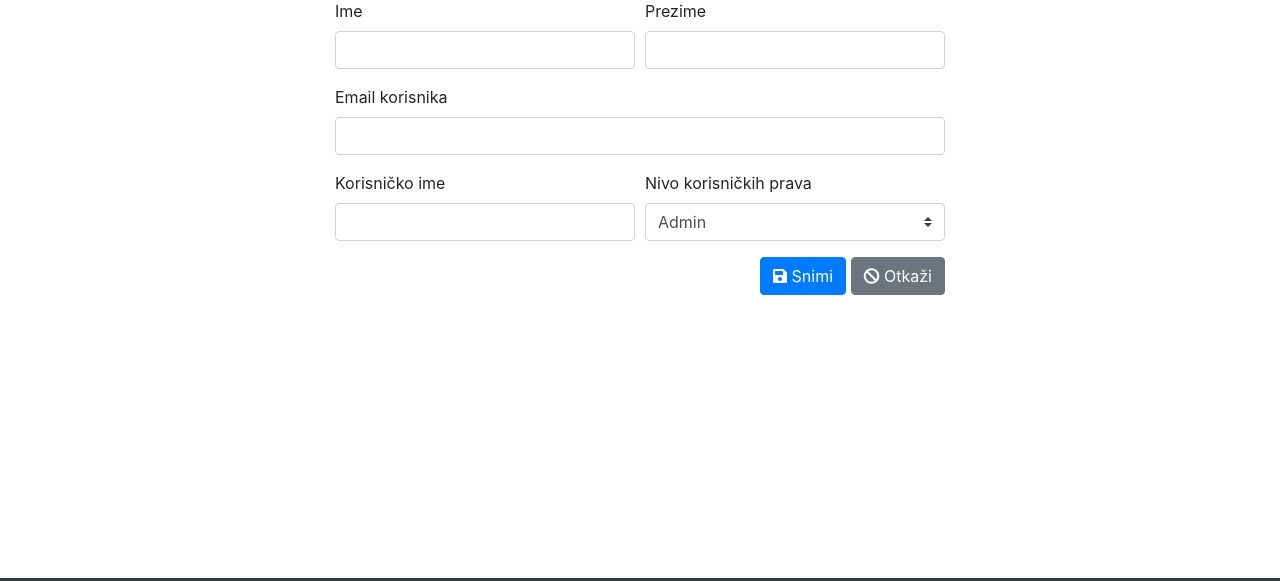
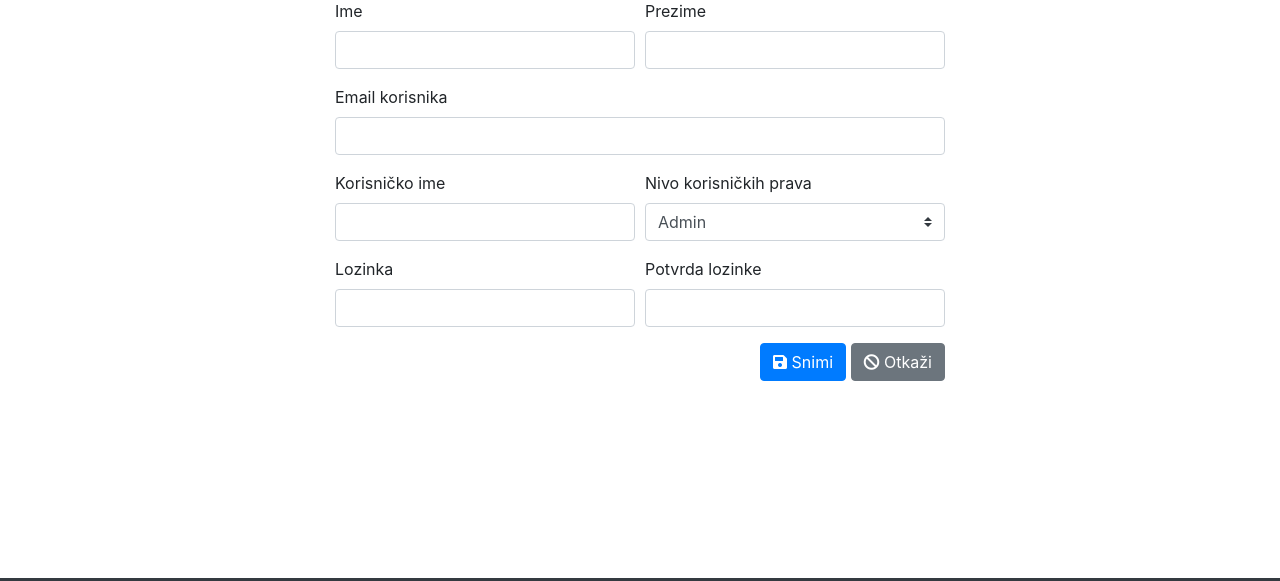
Before and after one commit to chana-chh/termini, a PHP site: template app/views/korisnik/izmena.twig in a window 1280 px wide. Shown: the part 194-775 px from the top of the page. Run offline with PHP 8.4, Linux system fonts and the light colour scheme; the template is opened without the code that fills it, so the values that code supplies are empty; some libraries are stand-ins or nearby versions.

Commit message:
Korisnici izmena pass

```diff
--- a/app/views/korisnik/izmena.twig
+++ b/app/views/korisnik/izmena.twig
@@ -13,7 +13,8 @@
 		</div>
 		<hr />
 		<form id="izmena-forma" action="{{ path_for('admin.korisnik.izmena.post') }}" method="POST"
-			class="needs-validation" novalidate>
+			class="needs-validation" novalidate
+			oninput='lozinka_potvrda.setCustomValidity(lozinka_potvrda.value != lozinka.value ? "Lozika se ne poklapa!" : "")'>
 			{{ csrf | raw }}
 			<input type="hidden" id="id" name="id" value="{{ korisnik.id }}" />
 			<div class="form-row">
@@ -75,6 +76,26 @@
 					</div>
 				</div>
 			</div>
+			<div class="form-row">
+				<div class="form-group col-md-6">
+            		<label for="lozinka" class="uk-form-label">Lozinka</label>
+            		<input class="form-control" type="password" name="lozinka" id="lozinka" class="form-control"
+              		autocomplete="new-password" />
+              		<div class="valid-feedback">Odgovarajući podatak</div>
+					<div class="invalid-feedback">
+						{{ errors.lozinka[0] ? : 'Lozika se ne poklapa ili nije odgovarajuće dužine!' }}
+					</div>
+          		</div>
+          		<div class="form-group col-md-6">
+            		<label for="lozinka_potvrda" class="uk-form-label">Potvrda lozinke</label>
+            		<input class="form-control" type="password" name="lozinka_potvrda" id="lozinka_potvrda" class="form-control"
+              		autocomplete="off"/>
+              							<div class="valid-feedback">Odgovarajući podatak</div>
+					<div class="invalid-feedback">
+						{{ errors.lozinka_potvrda[0] ? : 'Lozika se ne poklapa ili nije odgovarajuće dužine!' }}
+					</div>
+          	</div>
+			</div>
 			<div class="row justify-content-end text-right">
 				<div class="col">
 					<button type="submit" class="btn btn-primary text-right">
--- a/app/views/korisnik/lista.twig
+++ b/app/views/korisnik/lista.twig
@@ -195,7 +195,7 @@
       <div class="form-group">
         <label for="lozinka" class="uk-form-label">Lozinka</label>
         <input class="form-control{{ errors.lozinka[0] ? ' is-invalid' : '' }}" type="password" name="lozinka"
-          id="lozinka" class="uk-input" autocomplete="new-password" required minlength="6" />
+          id="lozinka" autocomplete="new-password" required minlength="6" />
         <div class="valid-feedback">Odgovarajući podatak</div>
         <div class="invalid-feedback">
           {{ errors.lozinka[0] ? : 'Obavezno polje sa najmanje 6 karaktera' }}
@@ -205,7 +205,7 @@
         <label for="lozinka_potvrda" class="uk-form-label">Potvrda lozinke</label>
         <input class="form-control{{
             errors.lozinka_potvrda[0] ? ' is-invalid' : ''
-          }}" type="password" name="lozinka_potvrda" id="lozinka_potvrda" class="uk-input" autocomplete="off"
+          }}" type="password" name="lozinka_potvrda" id="lozinka_potvrda" autocomplete="off"
           required />
         <div class="valid-feedback">Odgovarajući podatak</div>
         <div class="invalid-feedback">
```
Also changed, not shown: app/Controllers/KorisnikController.php (+20 -0 lines).
